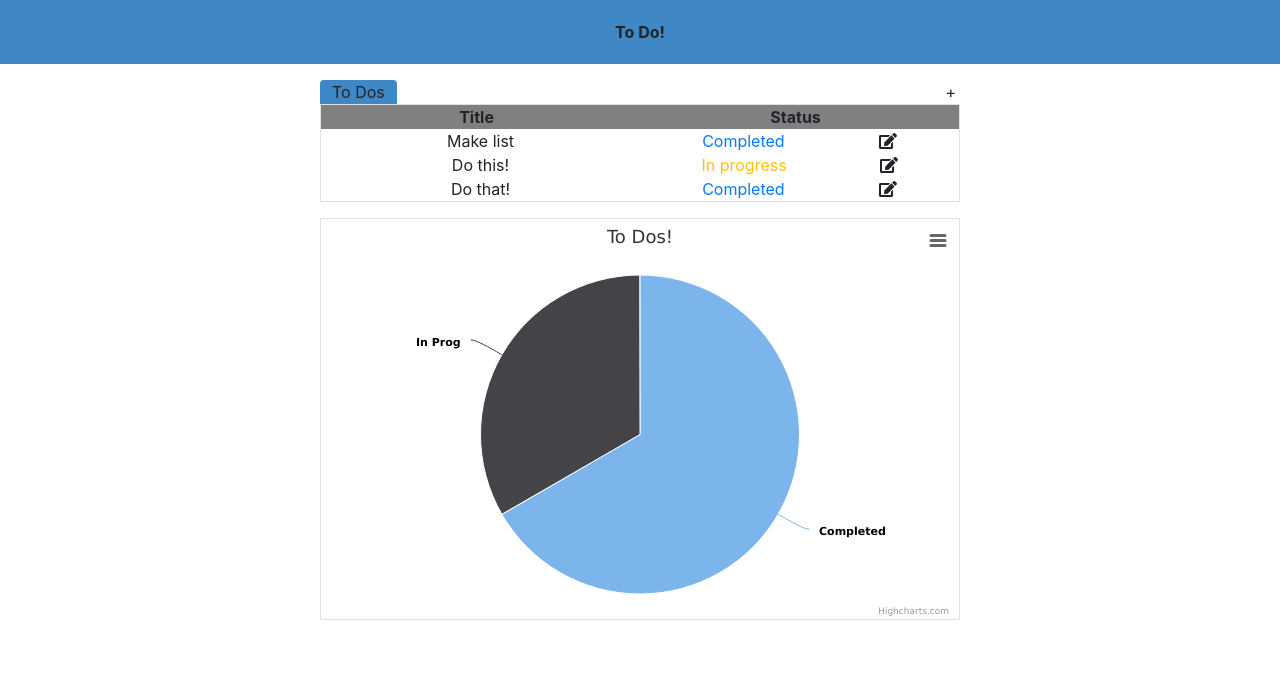
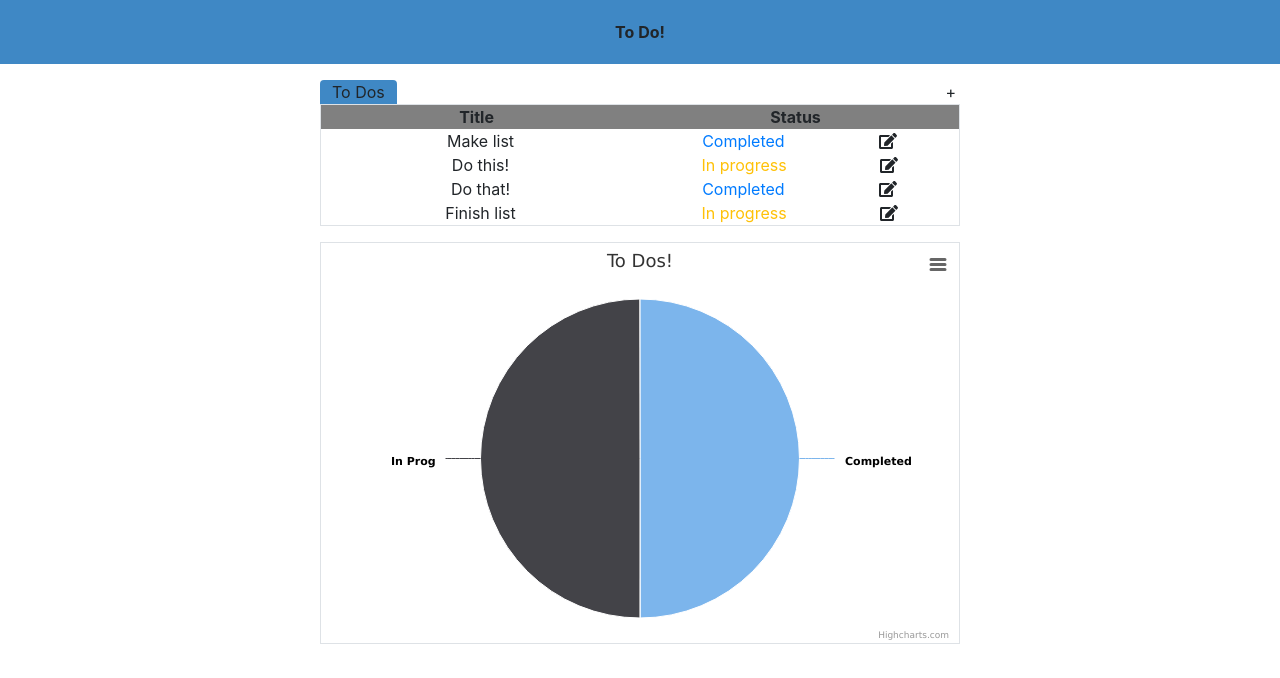
Before and after one commit to danfyfe/typescript-to-do-front-end, a React (Create React App) app: page / in a window 1280 px wide. Shown: the top 678 px of the page. Built offline with nearby package versions, Linux system fonts and the light colour scheme.

Commit message:
addToDo form animation

```diff
--- a/src/components/forms/AddToDoForm.tsx
+++ b/src/components/forms/AddToDoForm.tsx
@@ -1,10 +1,17 @@
 import React, { useState } from 'react'
+import { useSpring, animated } from 'react-spring'
 
 const AddToDoForm: React.FC<{addToDo: any, setAdding: any}> = props => {
 
+  const springProps = useSpring({
+    transform: 'scale(1)', from: { transform: 'scale(0)'}
+  })
+
   const [ title, setTitle ] = useState()
+
   const { addToDo, setAdding } = props
-  return(
+
+  return(<animated.div style={springProps}>
     <div className='border rounded m-2 p-1 d-flex flex-column'>
       <input
         className='border rounded p-1'
@@ -23,7 +30,7 @@ const AddToDoForm: React.FC<{addToDo: any, setAdding: any}> = props => {
         onClick={() => setAdding(false)}>Cancel</button>
       </div>
     </div>
-  )
+  </animated.div>)
 };
 
 export default AddToDoForm
--- a/src/containers/ToDosContainer.tsx
+++ b/src/containers/ToDosContainer.tsx
@@ -2,8 +2,6 @@ import React, { useState } from 'react'
 import ToDosList from './lists/ToDosList'
 import AddToDoForm from '../components/forms/AddToDoForm'
 import { ToDo } from '../interfaces/ToDoInterfaces'
-
-import { useSpring, animated } from 'react-spring'
 
 
 // placeholder toDos until backend happens
@@ -18,9 +16,6 @@ export const ToDosContainer: React.FC<{origToDos: ToDo[], addToDo: any, updateSt
 
   const [ adding, setAdding ] = useState()
 
-  const springProps = useSpring({
-
-  })
 
   return(
     <div className='d-flex flex-column main'>
@@ -37,9 +32,9 @@ export const ToDosContainer: React.FC<{origToDos: ToDo[], addToDo: any, updateSt
       </div>
 
       <div className='sec-color border'>
-        {adding ? <animated.div style={springProps}>
+        {adding ?
           <AddToDoForm addToDo={addToDo} setAdding={setAdding}/>
-        </animated.div> : null}
+          : null}
         <div className='d-flex justify-content-around third-color font-weight-bold'>
           <span>Title</span>
           <span>Status</span>
--- a/src/pages/HomePage.tsx
+++ b/src/pages/HomePage.tsx
@@ -11,7 +11,8 @@ export const HomePage: React.FC = () => {
   const origToDos: ToDo[] = [
     { id: 1, title: 'Make list', completed: true},
     { id:2, title: 'Do this!', completed: false},
-    { id:3, title: 'Do that!', completed: true}
+    { id:3, title: 'Do that!', completed: true},
+    { id:4, title: 'Finish list', completed: false}
   ]
 
   // const [ adding, setAdding ] = useState()
```
Also changed, not shown: src/components/cards/OLD/ToDoCardEdit.tsx (renamed from src/components/cards/ToDoCardEdit.tsx), src/components/cards/OLD/ToDoCardStatus.tsx (renamed from src/components/cards/ToDoCardStatus.tsx).
